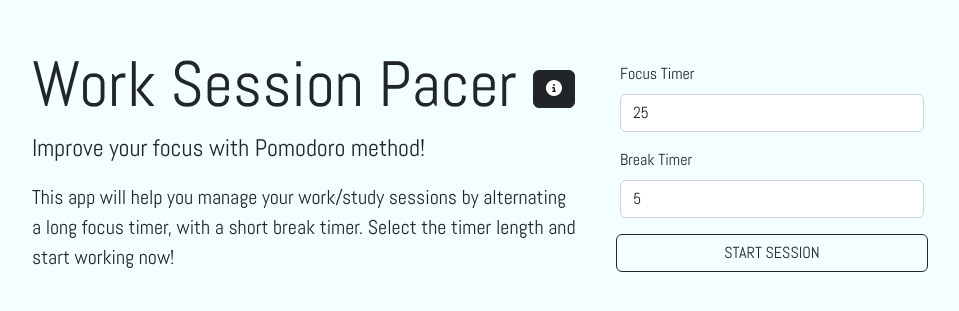
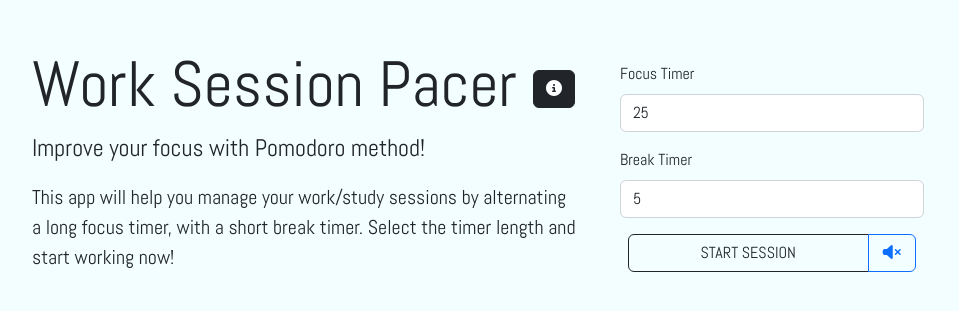
Before and after one commit to MarcelloDeidda/work-session-pacer, a React (Create React App) app: page / in a window 1280 px wide. Shown: the part 233-544 px from the top of the page, without its empty margins (188-1147 px from the left). Built offline with nearby package versions, Linux system fonts and the light colour scheme.

Commit message:
Added audio toggle button

```diff
--- a/src/components/Options.js
+++ b/src/components/Options.js
@@ -21,17 +21,23 @@ const Options = props => {
         });
     }
 
+    const audioButton = props.audioOn ? <i class="fa-solid fa-volume-high"></i> : <i class="fa-solid fa-volume-xmark"></i>;
+    const audioButtonClass = `btn btn-${!props.audioOn ? "outline-" : ""}primary col-2`
+
     return <>
         <form onSubmit={props.onSessionSwitch} className="row px-1 w-25">
             <div className="mb-3 px-1 col-12">
                 <label forhtml="focus-timer" className="form-label">Focus Timer</label>
-                <input onChange ={focusTimerChangeHandler} type="number" id="focus-timer" min={1} max={60} value={Math.floor(props.timers.focusTimer / 60 )} className="form-control" />
+                <input onChange={focusTimerChangeHandler} type="number" id="focus-timer" min={1} max={60} value={Math.floor(props.timers.focusTimer / 60)} className="form-control" />
             </div>
             <div className="mb-3 px-1 col-12">
                 <label forhtml="break-timer" className="form-label">Break Timer</label>
-                <input onChange ={breakTimerChangeHandler} type="number" id="break-timer" min={1} max={60} value={Math.floor(props.timers.breakTimer / 60 )} className="form-control" />
+                <input onChange={breakTimerChangeHandler} type="number" id="break-timer" min={1} max={60} value={Math.floor(props.timers.breakTimer / 60)} className="form-control" />
             </div>
-            <button type="submit" className="btn btn-outline-dark col-12">START SESSION</button>
+            <div className="btn-group" role="group">
+                <button type="submit" className="btn btn-outline-dark col-10">START SESSION</button>
+                <button className={audioButtonClass} onClick={props.onAudioToggle}>{audioButton}</button>
+            </div>
         </form>
     </>
 }
--- a/src/components/StudySection.js
+++ b/src/components/StudySection.js
@@ -34,6 +34,8 @@ const StudySection = props => {
                 onTimerChange={timerToggleHandler}
                 onSessionSwitch={props.onSessionSwitch}
                 timerOn={timerOn}
+                audioOn={props.audioOn}
+                onAudioToggle={props.onAudioToggle}
             />
         </>
     } else {
@@ -45,6 +47,8 @@ const StudySection = props => {
                 onTimerChange={timerToggleHandler}
                 onSessionSwitch={props.onSessionSwitch}
                 timerOn={timerOn}
+                audioOn={props.audioOn}
+                onAudioToggle={props.onAudioToggle}
             />
             <div className="w-50 h-100" id="break-background"></div>
         </>
--- a/src/components/Timer.js
+++ b/src/components/Timer.js
@@ -8,12 +8,12 @@ const Timer = props => {
         let interval = null;
 
         if (secondsLeft <= 0 & props.timerOn) {
-            const clong = new Audio("./assets/clong.mp3").play()
+            if (props.audioOn) { const clong = new Audio("./assets/clong.mp3").play(); }
             props.onModeToggle();
             return;
         } else if (props.timerOn) {
             interval = setInterval(() => {
-                if (secondsLeft <= 6 && secondsLeft > 1) { const tick = new Audio("./assets/clock-tick.mp3").play() };
+                if ((secondsLeft <= 6 && secondsLeft > 1) && props.audioOn) { const tick = new Audio("./assets/clock-tick.mp3").play() };
                 setSecondsLeft(prevState => prevState - 1);
             }, 900);
         } else {
@@ -33,6 +33,9 @@ const Timer = props => {
     const title = `Time to ${props.focusMode ? "focus" : "rest"}!`
     const subtitle = props.focusMode ? "Turn off notifications and focus. Don't forget to drink water regularly." : "Stand up, do some stretching, make yourself some tea and relax."
 
+    const audioButton = props.audioOn ? <i class="fa-solid fa-volume-high"></i> : <i class="fa-solid fa-volume-xmark"></i>;
+    const audioButtonClass = `btn btn-${!props.audioOn ? "outline-" : ""}dark col-2`
+
     const pauseButtonClass = `btn btn-${props.timerOn ? "outline-" : ""}dark col-6`;
     const stopButtonClass = `btn btn-outline-${props.focusMode ? "danger" : "success"} col-6`;
     const backgroundClass = !props.timerOn ? "pauseTimer" : props.focusMode ? "focusTimer" : "breakTimer";
@@ -45,6 +48,7 @@ const Timer = props => {
         <div className="btn-group col-12 px-5" role="group">
             <button className={pauseButtonClass} onClick={props.onTimerChange}>{props.timerOn ? "PAUSE" : "START"}</button>
             <button className={stopButtonClass} onClick={props.onSessionSwitch}>STOP SESSION</button>
+            <button className={audioButtonClass} onClick={props.onAudioToggle}>{audioButton}</button>
         </div>
     </div>
 
```
